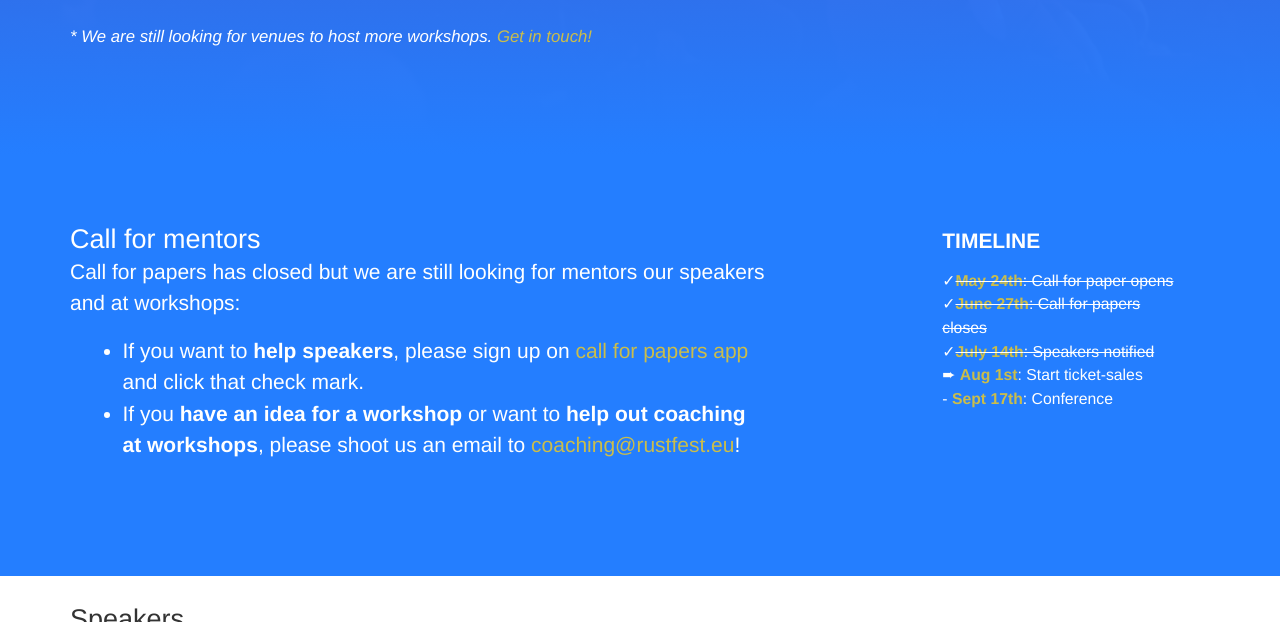
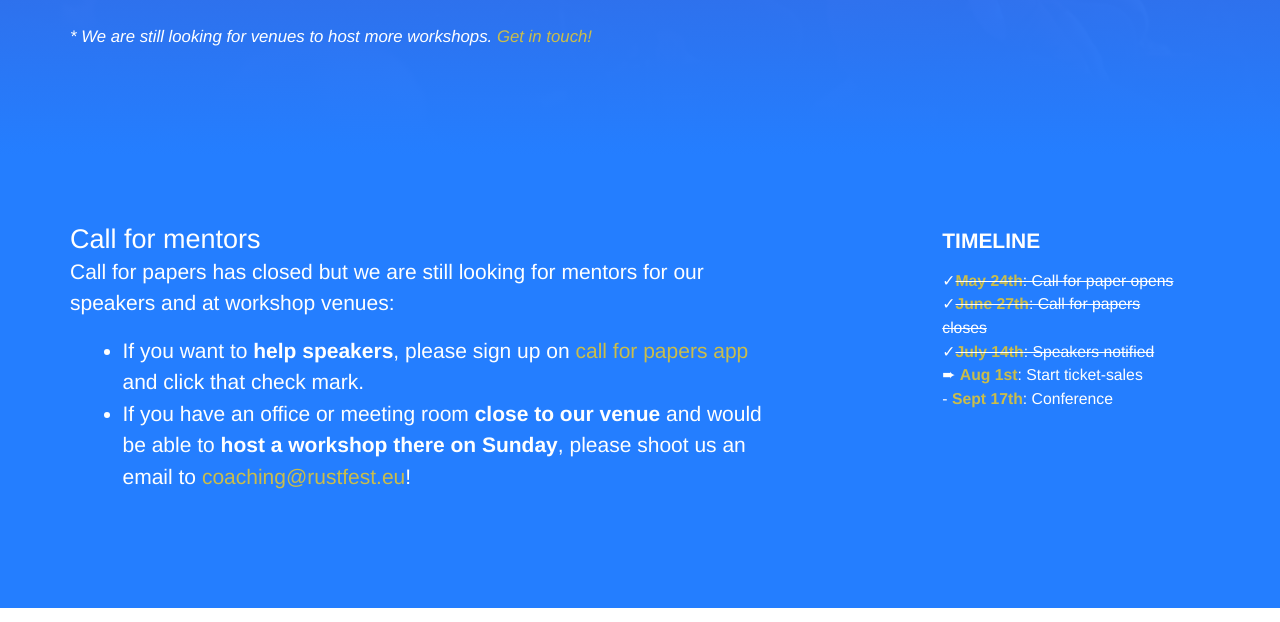
Before and after one commit to RustFestEU/blog.rustfest.eu, a Jekyll site: the page built from index.html, in a window 1280 px wide and 900 px high, scrolled down 463 px, cut to the strip 0-622 px from the top of the window. Built offline with Jekyll 4.4.1, drawn with Linux system fonts in a browser that asks for light colours.

Commit message:
note on speaker mentors and workshop hosts

```diff
--- a/index.html
+++ b/index.html
@@ -53,14 +53,14 @@
       <div style="margin-right: 5em;">
         <h2>Call for mentors</h2>
         <p>
-          Call for papers has closed but we are still looking for mentors our speakers and at workshops:
+          Call for papers has closed but we are still looking for mentors for our speakers and at workshop venues:
         </p>
         <ul>
           <li>
             If you want to <strong>help speakers</strong>, please sign up on <a href="https://cfp.rustfest.eu">call for papers app</a> and click that check mark.
           </li>
           <li>
-            If you <strong>have an idea for a workshop</strong> or want to <strong>help out coaching at workshops</strong>, please shoot us an email to <a href="mailto:coaching@rustfest.eu">coaching@rustfest.eu</a>!
+            If you have an office or meeting room <strong>close to our venue</strong> and would be able to <strong>host a workshop there on Sunday</strong>, please shoot us an email to <a href="mailto:coaching@rustfest.eu">coaching@rustfest.eu</a>!
           </li>
         </ul>
       </div>
```
Also changed, not shown: _posts/2016-07-31-this-week-in-rustfest-8-tickets-and-talks.md (+2 -0 lines).
